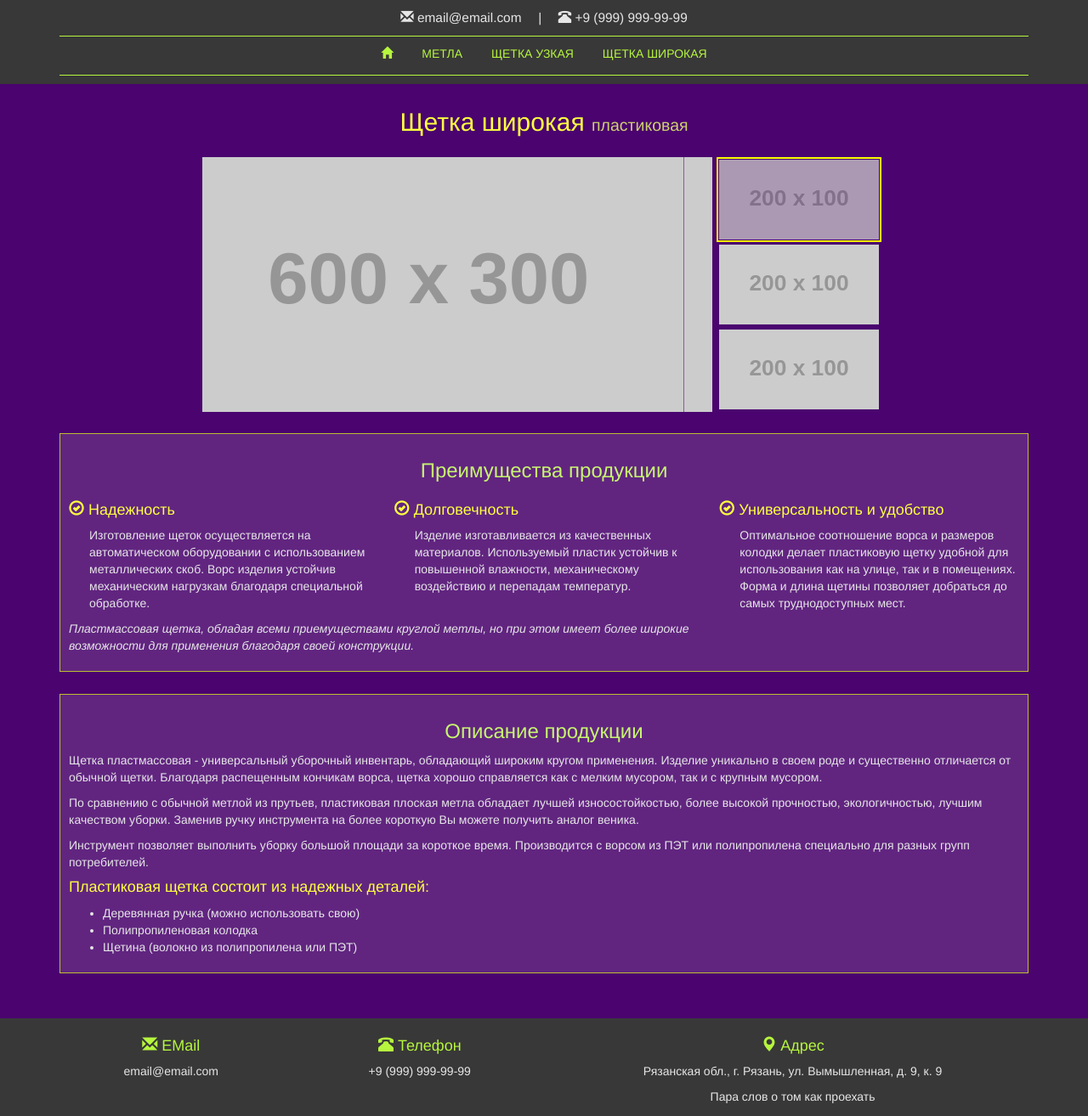
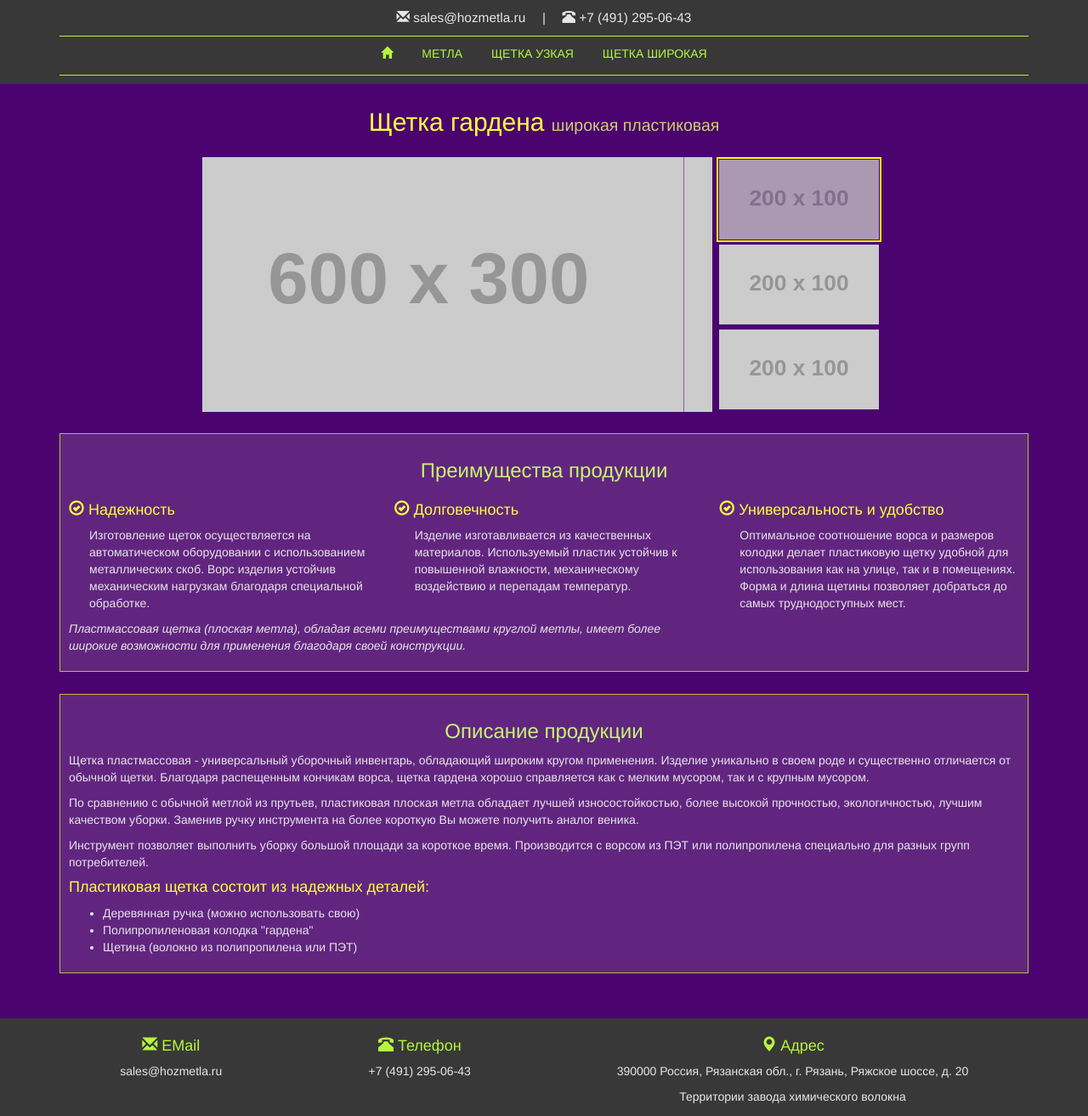
Before and after one commit to majeretft/Hozmetla, a plain HTML site: page shchetka-shirokaya.html in a window 1280 px wide. Shown: the part 80-1394 px from the top of the page at 85% size. Drawn offline with nearby package versions, Linux system fonts and the light colour scheme; files that its build step writes are made by us from their sources; placeholder pictures from the web are drawn by us; a script that the page names is missing.

Commit message:
Added product information. Added phone and company information.

```diff
--- a/css/site.less
+++ b/css/site.less
@@ -476,6 +476,10 @@ main {
 	}
 }
 
+.no-break {
+	white-space: nowrap;
+}
+
 /* Bootstrap overrides */
 .btn {
 	border-radius: 0;
--- a/shchetka-shirokaya.html
+++ b/shchetka-shirokaya.html
@@ -35,10 +35,10 @@
 			<div class="row">
 				<div class="col-xs-12 col-sm-12 col-md-12 col-lg-12">
 					<p class="contacts text-center">
-						<a href="mailto:email@email.com"><span class="glyphicon glyphicon-envelope"></span> email@email.com</a>
+						<a href="mailto:sales@hozmetla.ru"><span class="glyphicon glyphicon-envelope"></span> sales@hozmetla.ru</a>
 						<span class="hidden-xs">|</span>
 						<br class="visible-xs" />
-						<a href="callto:99999999999"><span class="glyphicon glyphicon-phone-alt"></span> +9 (999) 999-99-99</a>
+						<a href="callto:74912950643"><span class="glyphicon glyphicon-phone-alt"></span> +7 (491) 295-06-43</a>
 					</p>
 				</div>
 			</div>
@@ -61,7 +61,7 @@
 			<div class="container">
 				<div class="row">
 					<div class="col-xs-12">
-						<h2 class="caption text-center">Щетка широкая <small>пластиковая</small></h2>
+						<h2 class="caption text-center">Щетка гардена <small>широкая пластиковая</small></h2>
 					</div>
 				</div>
 				<div class="row">
@@ -133,7 +133,7 @@
 						<div class="col-xs-12 col-sm-12 col-md-10 col-lg-8">
 							<p>
 								<i>
-									Пластмассовая щетка, обладая всеми приемуществами круглой метлы, но при этом имеет более широкие возможности для применения благодаря своей конструкции.
+									Пластмассовая щетка (плоская метла), обладая всеми преимуществами круглой метлы, имеет более широкие возможности для применения благодаря своей конструкции.
 								</i>
 							</p>
 						</div>
@@ -168,7 +168,7 @@
 							<p>
 								Щетка пластмассовая - универсальный уборочный инвентарь, обладающий широким кругом применения.
 								Изделие уникально в своем роде и существенно отличается от обычной щетки.
-								Благодаря распещенным кончикам ворса, щетка хорошо справляется как с мелким мусором, так и с крупным мусором.
+								Благодаря распещенным кончикам ворса, щетка гардена хорошо справляется как с мелким мусором, так и с крупным мусором.
 							</p>
 							<p>
 								По сравнению с обычной метлой из прутьев, пластиковая плоская метла обладает лучшей износостойкостью, более высокой прочностью, экологичностью, лучшим качеством уборки.
@@ -181,7 +181,7 @@
 							<h4>Пластиковая щетка состоит из надежных деталей:</h4>
 							<ul>
 								<li>Деревянная ручка (можно использовать свою)</li>
-								<li>Полипропиленовая колодка</li>
+								<li>Полипропиленовая колодка "гардена"</li>
 								<li>Щетина (волокно из полипропилена или ПЭТ)</li>
 							</ul>
 						</div>
@@ -199,20 +199,20 @@
 					<div class="col-xs-12 col-sm-6 col-md-3 col-lg-3">
 						<div class="email">
 							<h4 class="text-center"><span class="glyphicon glyphicon-envelope"></span> EMail</h4>
-							<p class="text-center">email@email.com</p>
+							<p class="text-center">sales@hozmetla.ru</p>
 						</div>
 					</div>
 					<div class="col-xs-12 col-sm-6 col-md-4 col-lg-3">
 						<div class="phone">
 							<h4 class="text-center"><span class="glyphicon glyphicon-phone-alt"></span> Телефон</h4>
-							<p class="text-center">+9 (999) 999-99-99</p>
+							<p class="text-center">+7 (491) 295-06-43</p>
 						</div>
 					</div>
 					<div class="col-xs-12 col-sm-12 col-md-5 col-lg-6">
 						<div class="address">
 							<h4 class="text-center"><span class="glyphicon glyphicon-map-marker"></span> Адрес</h4>
-							<p class="text-center">Рязанская обл., г. Рязань, ул. Вымышленная, д. 9, к. 9</p>
-							<p class="text-center">Пара слов о том как проехать</p>
+							<p class="text-center">390000 Россия, <span class="no-break">Рязанская обл.,</span> <span class="no-break">г. Рязань,</span> <span class="no-break">Ряжское шоссе,</span> <span class="no-break">д. 20</span></p>
+							<p class="text-center">Территории завода химического волокна</p>
 						</div>
 					</div>
 				</div>
```
Also changed, not shown: index.html (+9 -9 lines), metla.html (+6 -6 lines), shchetka-uzkaya.html (+9 -9 lines), css/site.css.
